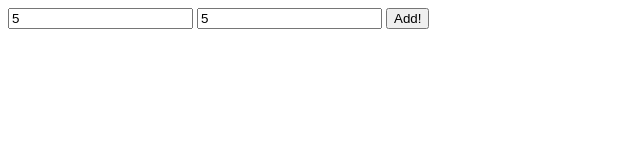
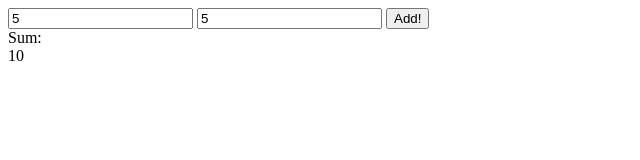
Before and after one commit to ahoin001/typescript-practice, a plain HTML site: page index.html in a window 1280 px wide. Both pictures are taken after typing "5", "5" into the empty fields and a click on the button "Add!". Shown: the full height of the page, 0-640 px from the left. Drawn offline with Linux system fonts and the light colour scheme.

Commit message:
Parse numbers for result and add result div

```diff
--- a/index.html
+++ b/index.html
@@ -14,7 +14,7 @@
     <input type="number" id="num2" placeholder="Number 2" />
     <button>Add!</button>
 
-    <div id="result" ></div>
+    <div> Sum: <div id="result"></div> </div>
 
 
 
--- a/regular-js.js
+++ b/regular-js.js
@@ -1,9 +1,14 @@
 const button = document.querySelector("button");
 const input1 = document.getElementById("num1");
 const input2 = document.getElementById("num2");
+const result = document.getElementById("result")
 
 const add = (num1, num2) => Number(num1) + Number(num2);
 
 button.addEventListener("click", () => {
     console.log(add(input1.value, input2.value));
+
+    let sum = add(input1.value, input2.value)
+    result.innerHTML = sum
+
 })
```
